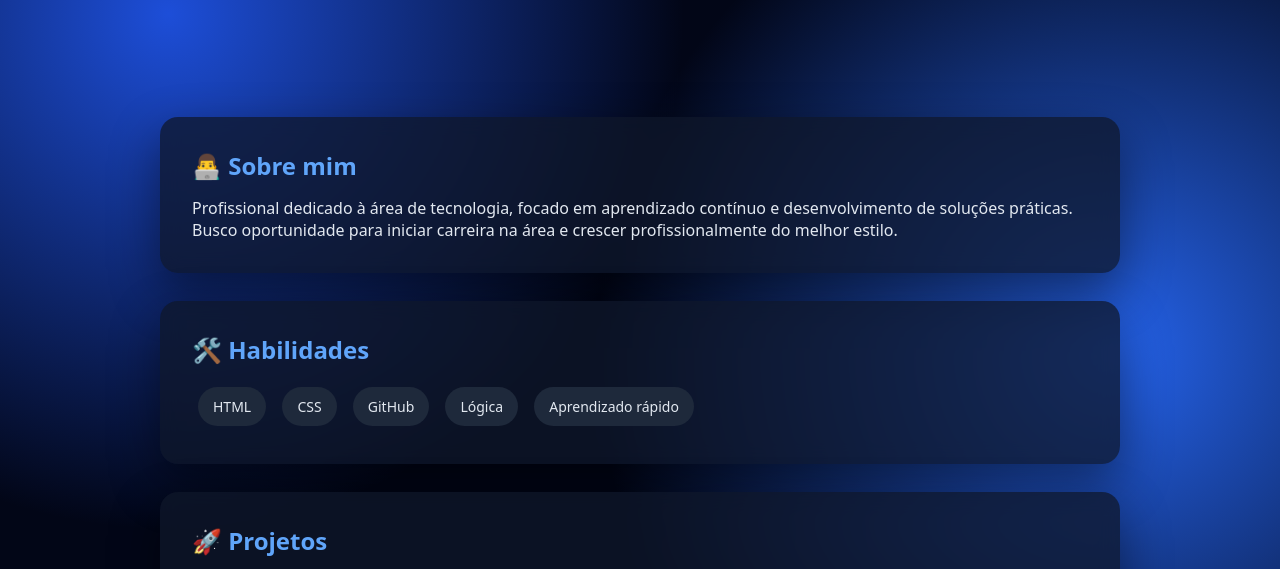
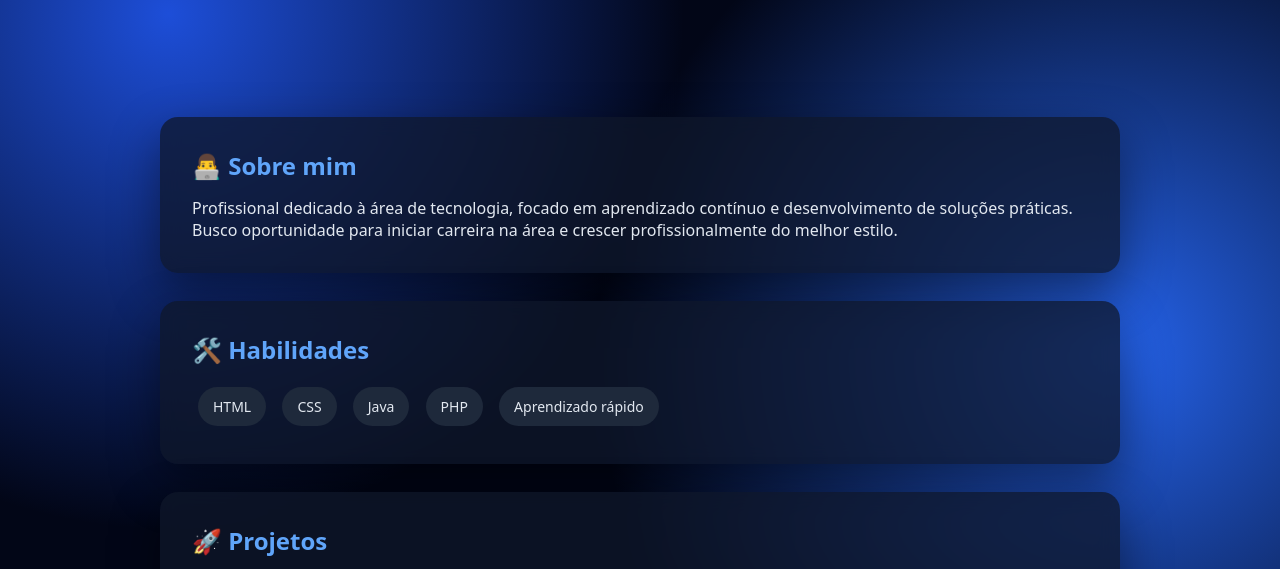
Before and after one commit to Endriwss209/sandbox.dev, a plain HTML site: page index.html in a window 1280 px wide. Shown: the part 218-787 px from the top of the page. Drawn offline with Linux system fonts and the light colour scheme.

Commit message:
Update index.html

```diff
--- a/index.html
+++ b/index.html
@@ -149,8 +149,8 @@ carreira na área e crescer profissionalmente do melhor estilo.
 <div class="skills">
 <span>HTML</span>
 <span>CSS</span>
-<span>GitHub</span>
-<span>Lógica</span>
+<span>Java</span>
+<span>PHP</span>
 <span>Aprendizado rápido</span>
 </div>
 </div>
```
